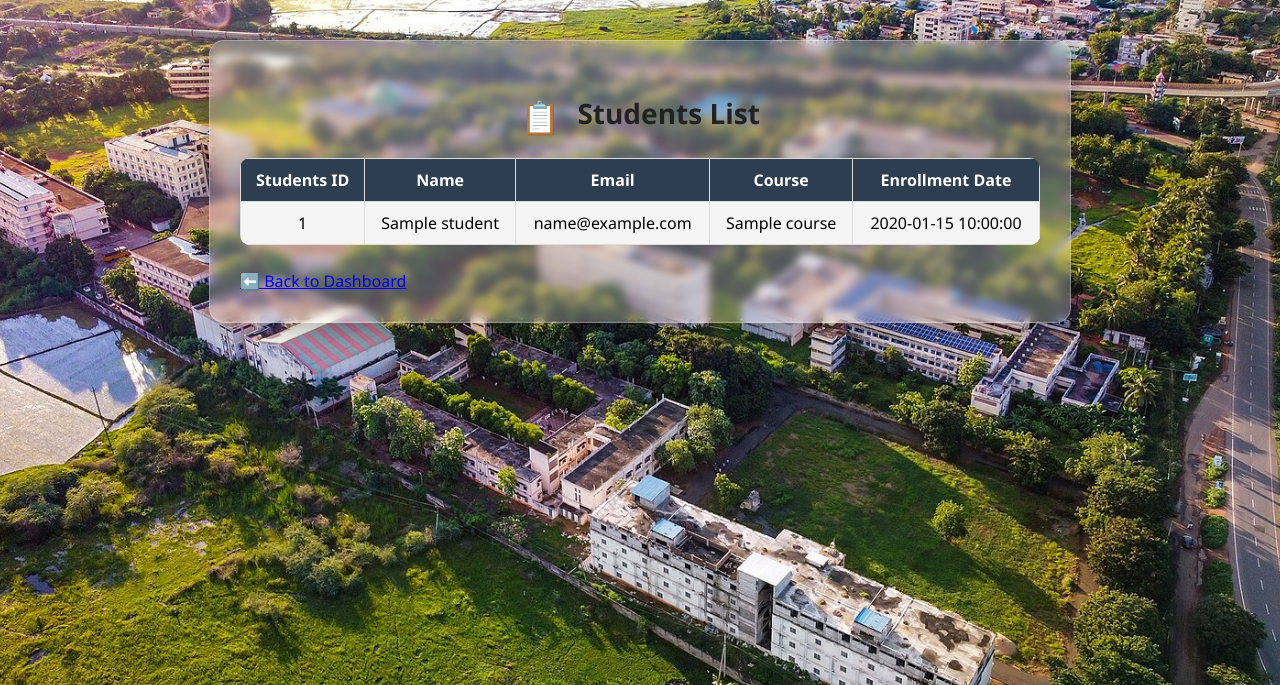
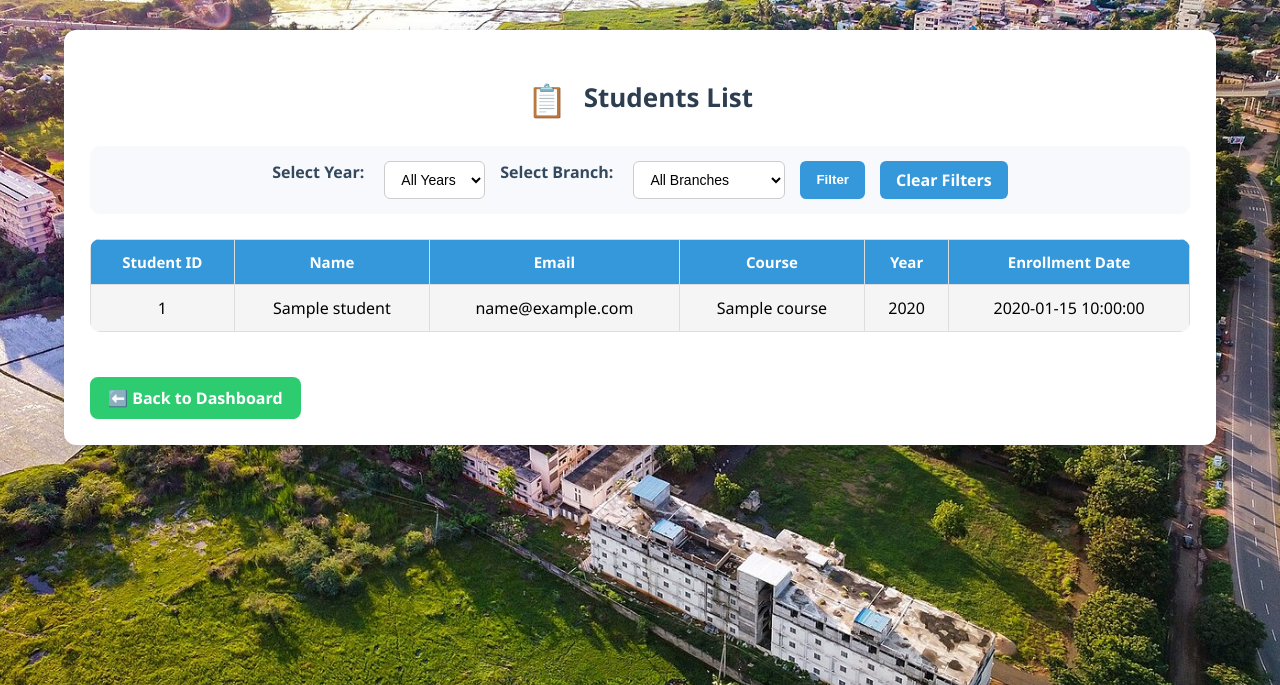
Before and after one commit to harasha12/student-management-portal, a Flask app: template templates/view_students.html in a window 1280 px wide. Shown: the top 685 px of the page. Run offline with Flask 3, Linux system fonts and the light colour scheme; the template is opened without the code that fills it: most values are stand-ins (such as "Sample title", 1, 10 or a date in 2020).

Commit message:
Update view_students.html

```diff
--- a/templates/view_students.html
+++ b/templates/view_students.html
@@ -3,18 +3,179 @@
 <head>
     <title>Students List</title>
     <meta name="viewport" content="width=device-width, initial-scale=1">
+    <link rel="stylesheet" href="{{ url_for('static', filename='style.css') }}">
+    <style>
+        /* Container */
+        .student-list-box {
+            max-width: 1100px;
+            margin: 30px auto;
+            padding: 25px;
+            background: #ffffff;
+            border-radius: 12px;
+            box-shadow: 0px 6px 16px rgba(0,0,0,0.1);
+        }
 
-    <link rel="stylesheet" href="{{ url_for('static', filename='style.css') }}">
+        h2 {
+            text-align: center;
+            margin-bottom: 25px;
+            font-size: 26px;
+            color: #2c3e50;
+        }
+
+        /* Filter Form */
+        .filter-form {
+            display: flex;
+            flex-wrap: wrap;
+            justify-content: center;
+            gap: 15px;
+            margin-bottom: 25px;
+            padding: 15px;
+            background: #f7f9fc;
+            border-radius: 10px;
+        }
+
+        .filter-form label {
+            font-weight: 600;
+            margin-right: 5px;
+            color: #34495e;
+        }
+
+        .filter-form select {
+            padding: 8px 12px;
+            border: 1px solid #ccc;
+            border-radius: 6px;
+            font-size: 14px;
+            background: #fff;
+        }
+
+        .filter-form button,
+        .filter-form .btn {
+            padding: 8px 16px;
+            background: #3498db;
+            border: none;
+            color: white;
+            font-weight: 600;
+            border-radius: 6px;
+            cursor: pointer;
+            transition: 0.3s ease;
+            text-decoration: none;
+        }
+
+        .filter-form button:hover,
+        .filter-form .btn:hover {
+            background: #2c80b4;
+        }
+
+        /* Table */
+        table {
+            width: 100%;
+            border-collapse: collapse;
+            margin-top: 15px;
+        }
+
+        table th, table td {
+            border: 1px solid #ddd;
+            padding: 12px;
+            text-align: center;
+        }
+
+        table th {
+            background: #3498db;
+            color: white;
+            font-size: 15px;
+        }
+
+        table tr:nth-child(even) {
+            background: #f9f9f9;
+        }
+
+        table tr:hover {
+            background: #f1f7ff;
+        }
+
+        /* Buttons inside table */
+        table a {
+            color: #3498db;
+            font-weight: 600;
+            text-decoration: none;
+        }
+
+        table a:hover {
+            text-decoration: underline;
+        }
+
+        /* Back Button */
+        .btn-back {
+            display: inline-block;
+            margin-top: 20px;
+            background: #2ecc71;
+            padding: 10px 18px;
+            color: white;
+            font-weight: bold;
+            border-radius: 8px;
+            text-decoration: none;
+            transition: 0.3s;
+        }
+
+        .btn-back:hover {
+            background: #27ae60;
+        }
+
+        /* Responsive */
+        @media (max-width: 768px) {
+            .filter-form {
+                flex-direction: column;
+                align-items: center;
+            }
+
+            table th, table td {
+                font-size: 13px;
+                padding: 8px;
+            }
+        }
+    </style>
 </head>
 <body>
     <div class="container student-list-box">
         <h2><span class="emoji">📋</span> Students List</h2>
+
+        <!-- ✅ Filter Form -->
+        <form method="get" action="{{ url_for('view_students') }}" class="filter-form">
+            <label for="year">Select Year:</label>
+            <select name="year" id="year">
+                <option value="">All Years</option>
+                <option value="1/4" {% if selected_year == "1/4" %}selected{% endif %}>1/4</option>
+                <option value="2/4" {% if selected_year == "2/4" %}selected{% endif %}>2/4</option>
+                <option value="3/4" {% if selected_year == "3/4" %}selected{% endif %}>3/4</option>
+                <option value="4/4" {% if selected_year == "4/4" %}selected{% endif %}>4/4</option>
+            </select>
+
+            <label for="branch">Select Branch:</label>
+            <select name="branch" id="branch">
+                <option value="">All Branches</option>
+                <option value="B.Tech - CSE" {% if selected_branch == "B.Tech - CSE" %}selected{% endif %}>B.Tech - CSE</option>
+                <option value="B.Tech - IT" {% if selected_branch == "B.Tech - IT" %}selected{% endif %}>B.Tech - IT</option>
+                <option value="B.Tech - Civil" {% if selected_branch == "B.Tech - Civil" %}selected{% endif %}>B.Tech - Civil</option>
+                <option value="B.Tech - Mech" {% if selected_branch == "B.Tech - Mech" %}selected{% endif %}>B.Tech - Mech</option>
+                <option value="B.Tech - EEE" {% if selected_branch == "B.Tech - EEE" %}selected{% endif %}>B.Tech - EEE</option>
+                <option value="B.Tech - ECE" {% if selected_branch == "B.Tech - ECE" %}selected{% endif %}>B.Tech - ECE</option>
+                <option value="B.Tech - CSC" {% if selected_branch == "B.Tech - CYBER SECURITY" %}selected{% endif %}>B.Tech - CSC</option>
+                <option value="B.Tech - AI & ML" {% if selected_branch == "B.Tech - AI & ML" %}selected{% endif %}>B.Tech - AI & ML</option>
+                <option value="B.Tech - AI & DS" {% if selected_branch == "B.Tech - AI & DS" %}selected{% endif %}>B.Tech - AI & DS</option>
+            </select>
+
+            <button type="submit">Filter</button>
+            <a href="{{ url_for('view_students') }}" class="btn">Clear Filters</a>
+        </form>
+
+        <!-- ✅ Student Table -->
         <table>
             <tr>
-                <th>Students ID</th>
+                <th>Student ID</th>
                 <th>Name</th>
                 <th>Email</th>
                 <th>Course</th>
+                <th>Year</th>
                 <th>Enrollment Date</th>
                 {% if session['role'] == 'teacher' %}
                     <th>Actions</th>
@@ -26,6 +187,7 @@
                 <td>{{ student['name'] }}</td>
                 <td>{{ student['email'] }}</td>
                 <td>{{ student['course'] }}</td>
+                <td>{{ student['year'] }}</td>
                 <td>{{ student['enrollment_date'] }}</td>
                 {% if session['role'] == 'teacher' %}
                 <td>
@@ -34,9 +196,14 @@
                 </td>
                 {% endif %}
             </tr>
+            {% else %}
+            <tr>
+                <td colspan="7" class="text-center">No students found for selected filters.</td>
+            </tr>
             {% endfor %}
         </table>
-        <a class="btn" href="{{ url_for('teacher_dashboard') }}">⬅️ Back to Dashboard</a>
+
+        <a class="btn-back" href="{{ url_for('teacher_dashboard') }}">⬅️ Back to Dashboard</a>
     </div>
 </body>
 </html>
```
